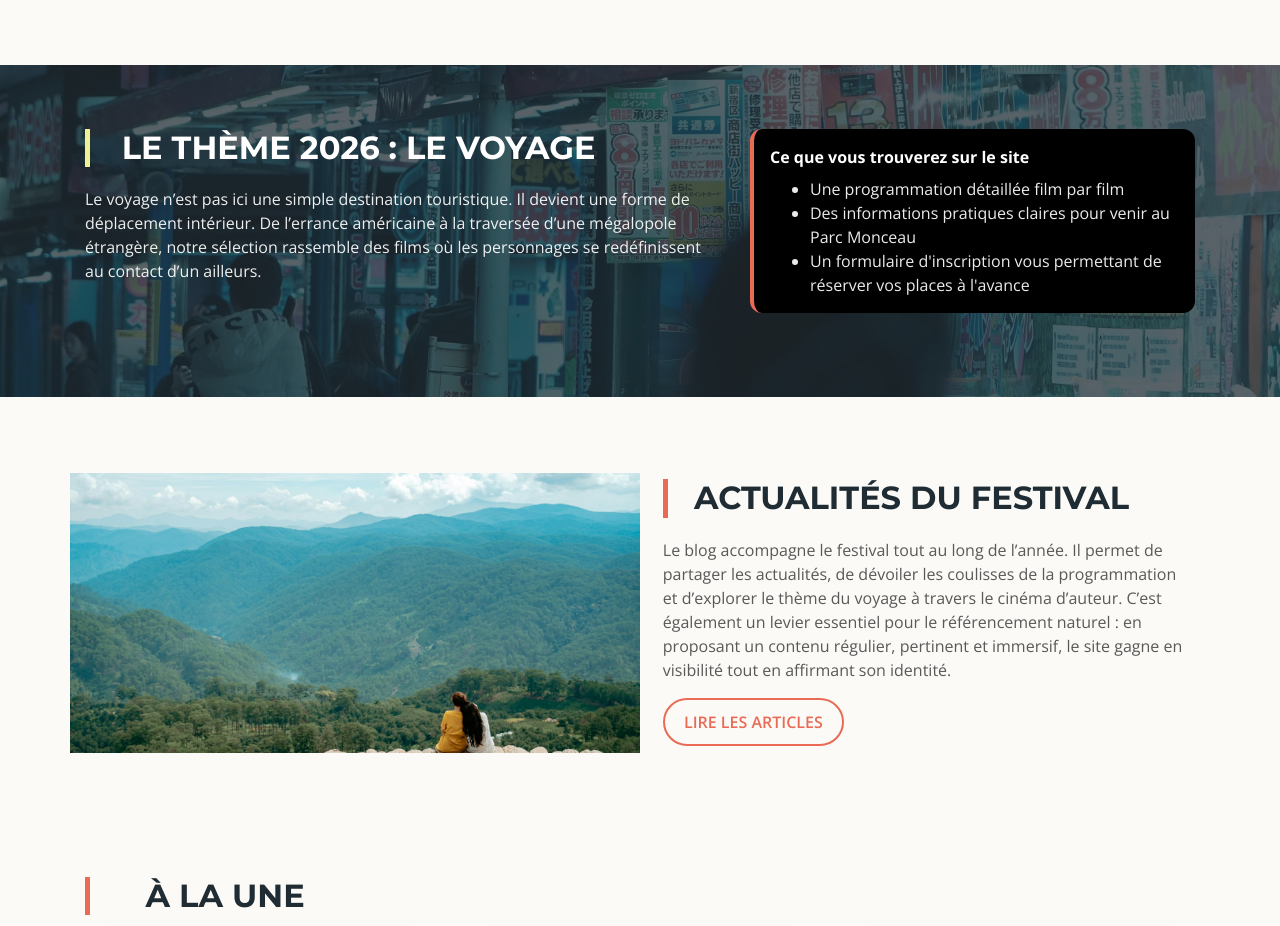
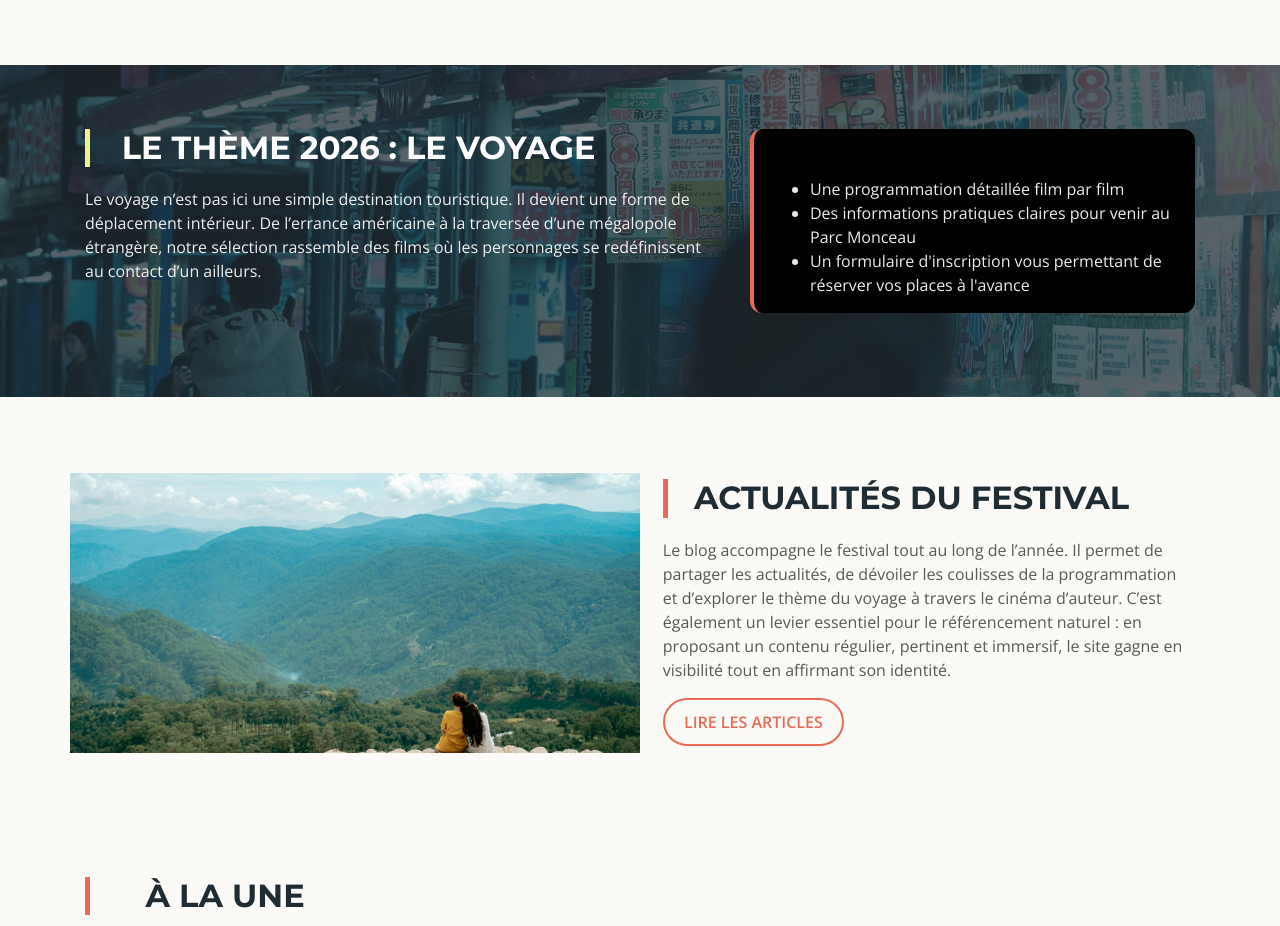
Before and after one commit to wikikwiatek001-source/site-festival, a plain HTML site: page index.html in a window 1280 px wide. Shown: the part 1200-2126 px from the top of the page. Drawn offline with nearby package versions, Linux system fonts and the light colour scheme.

Commit message:
Modify schedule box with color style and formatting
Updated the schedule box to include a style change for text color.

```diff
--- a/index.html
+++ b/index.html
@@ -120,7 +120,7 @@
           <p>Le voyage n’est pas ici une simple destination touristique. Il devient une forme de déplacement intérieur. De l’errance américaine à la traversée d’une mégalopole étrangère, notre sélection rassemble des films où les personnages se redéfinissent au contact d’un ailleurs.</p>
         </div>
         	<div class="col-lg-5">
-          <div class="schedule-box">
+ 				 <div class="schedule-box" style="color: black;">
     			<strong>Ce que vous trouverez sur le site</strong>
    				<ul class="mb-0 mt-2">
       			<li>Une programmation détaillée film par film</li>
@@ -133,6 +133,7 @@
     </div>
   </div>
 </section>
+
 
   <!--partie 4-->
 <section class="container-fluid news py-5">
```
Lines whose indentation alone changed are shown as unchanged.
